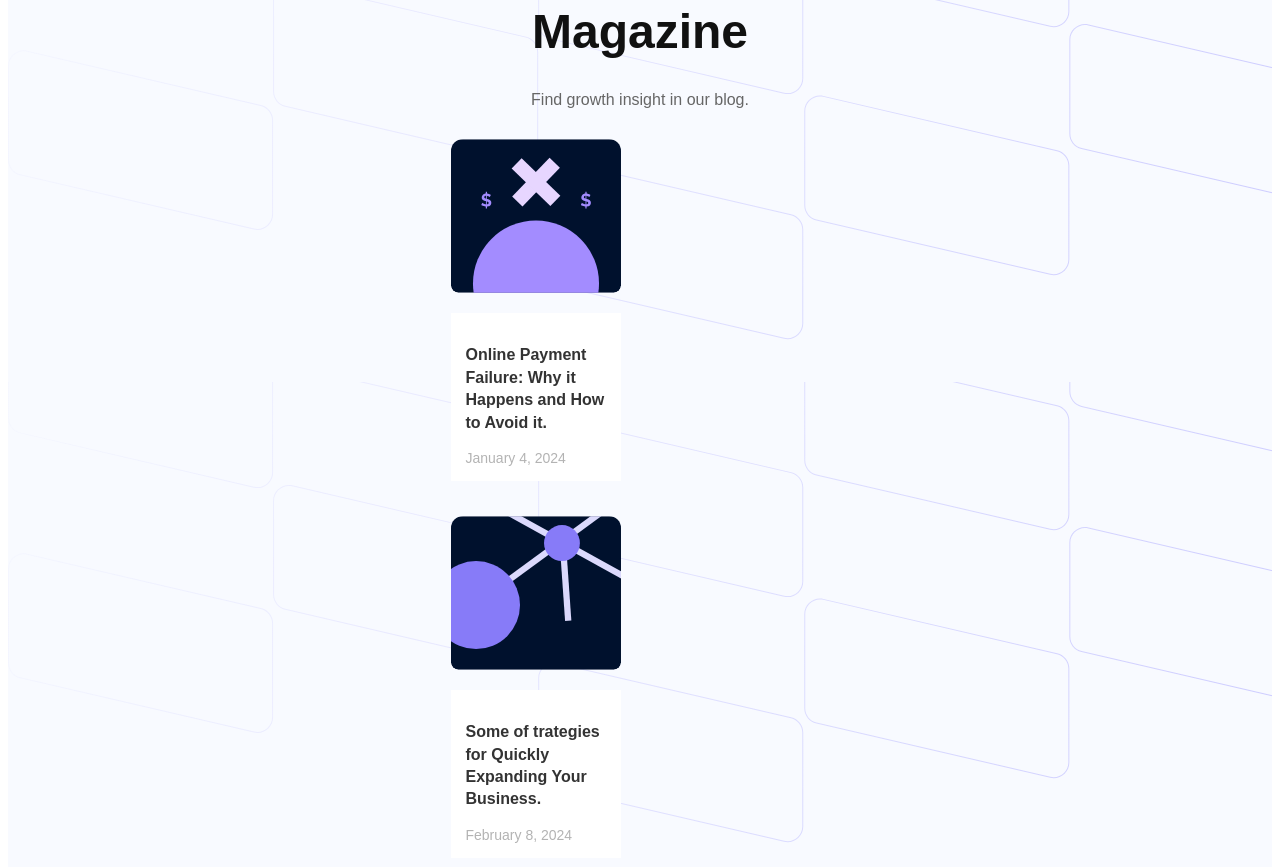
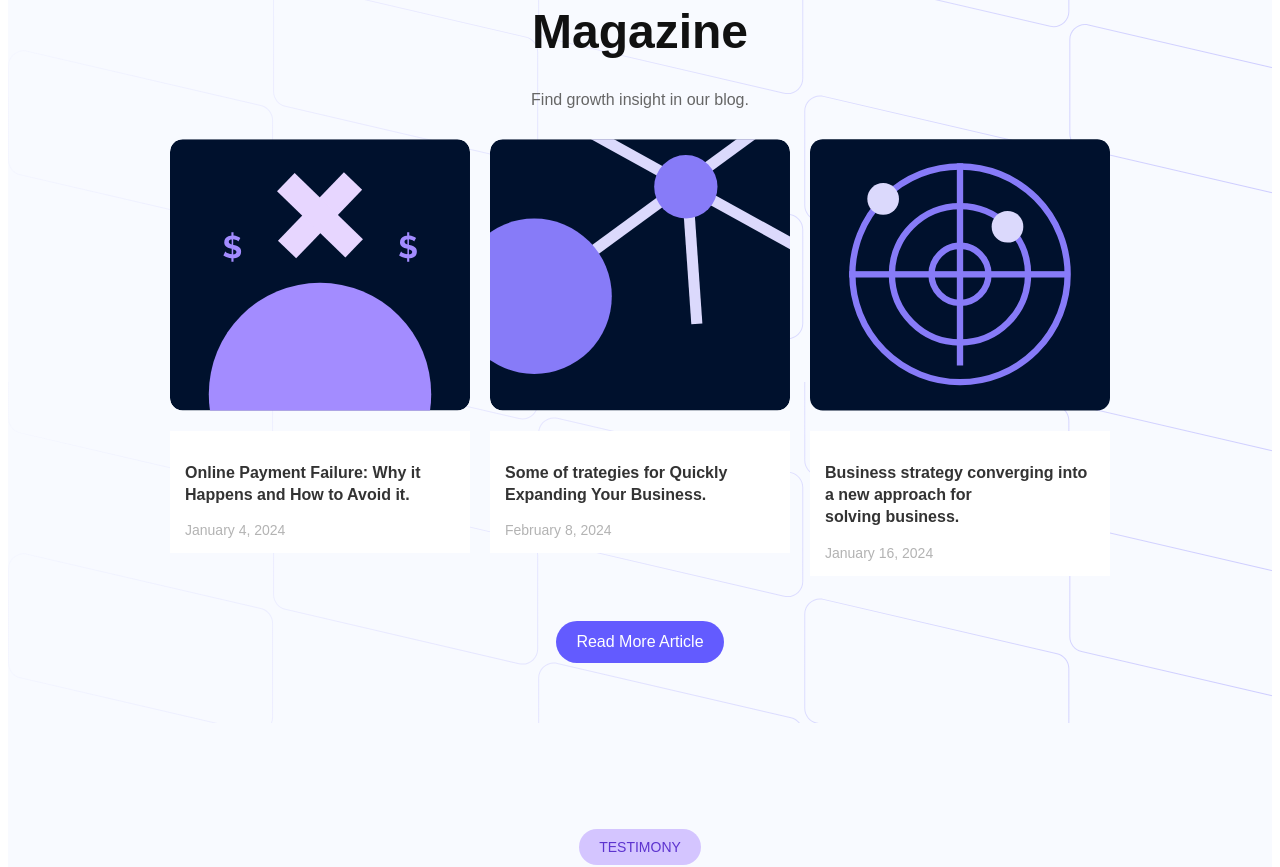
Before and after one commit to F-777/Fundsphere-Slicing, a React (Vite) app: page / in a window 1280 px wide. Shown: the part 3820-4687 px from the top of the page. Built offline with nearby package versions, Linux system fonts and the light colour scheme; a web font is replaced by a local one.

Commit message:
Update index.css

```diff
--- a/src/index.css
+++ b/src/index.css
@@ -1123,25 +1123,6 @@ input:checked + .slider {
     color: #635BFF;
 }
 
-@media (min-width: 768px) {
-  .insight-content-wrapper {
-    gap: 30px;
-  }
-
-  .insight-content {
-    display: flex;
-    flex-direction: column;
-  }
-
-  .insight-small-card-pay,
-  .insight-small-card-strategy,
-  .insight-small-card-business {
-    width: 45%; /* Dua kartu per baris */
-  }
-}
-
-
-
 /* Testimony page stylesheet */
 
 .testimony-section {
```
